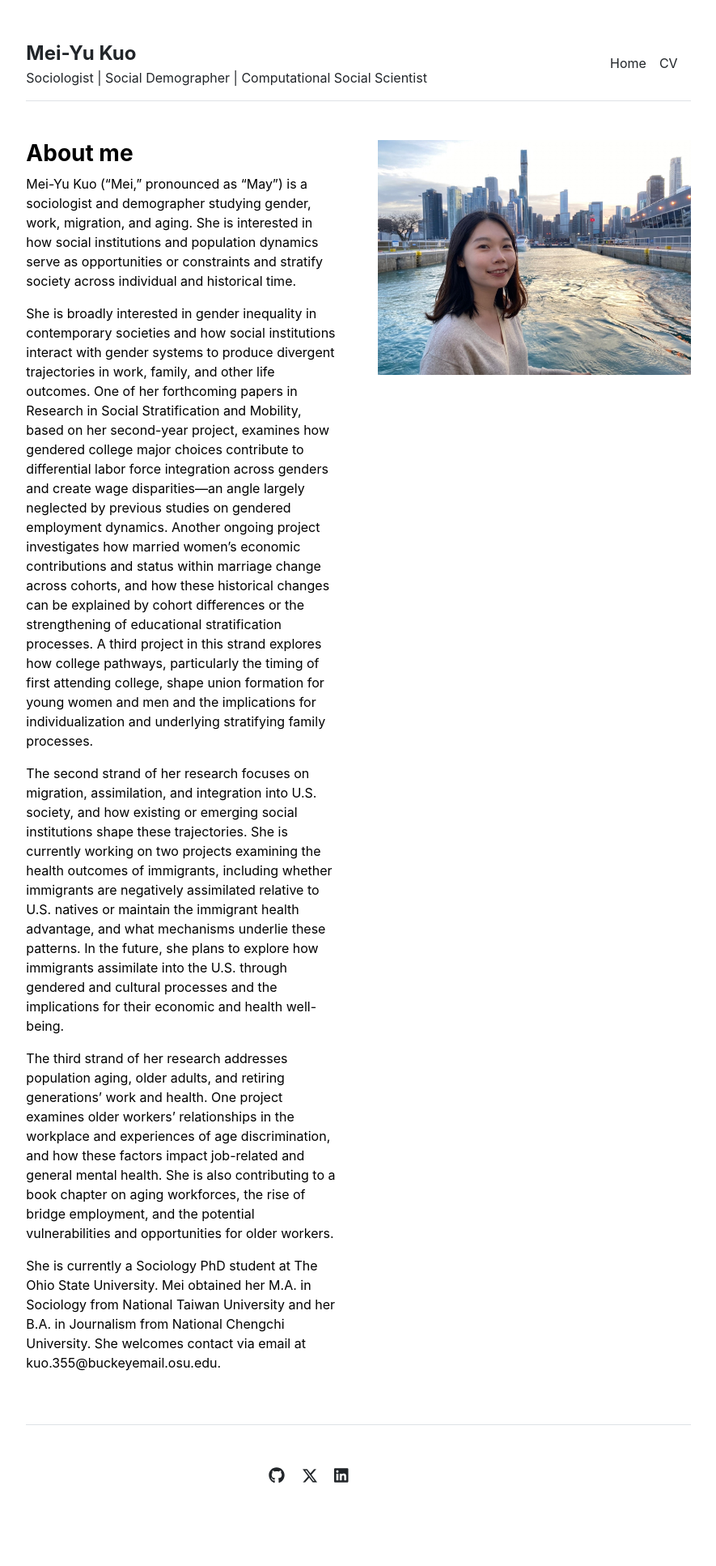
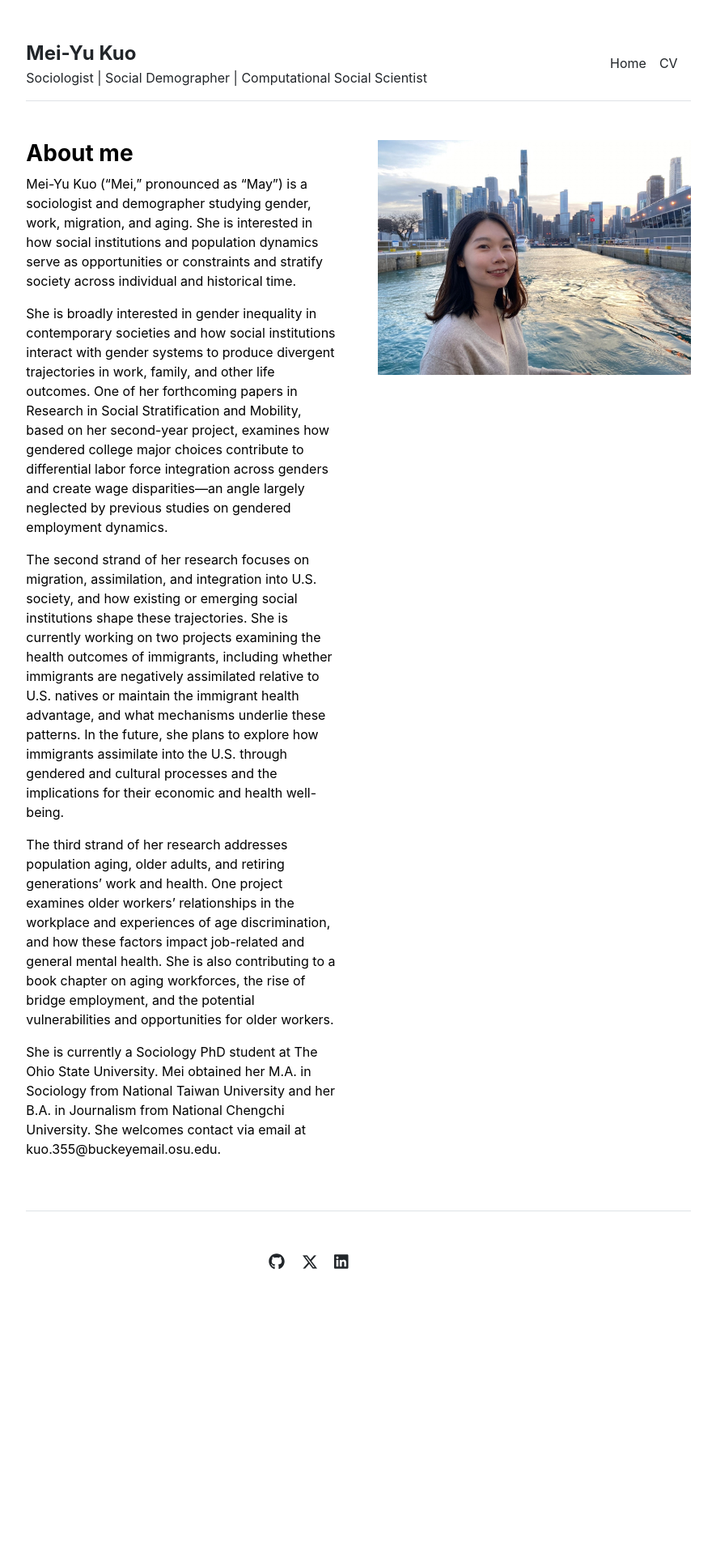
Before and after one commit to meisbase/meisbase.github.io, a Jekyll site: the page built from index.md, in a window 1280 px wide. Shown: the whole page at 81% size, without its empty margins (197-1082 px from the left). Built offline with Jekyll 4.4.1, drawn with Linux system fonts in a browser that asks for light colours; after the commit the page ends 1670 px from its top, so only the background shows below that.

Commit message:
Update index.md

```diff
--- a/index.md
+++ b/index.md
@@ -5,7 +5,7 @@ title: "Home"
 
 Mei-Yu Kuo ("Mei," pronounced as "May") is a sociologist and demographer studying gender, work, migration, and aging. She is interested in how social institutions and population dynamics serve as opportunities or constraints and stratify society across individual and historical time.
 
-She is broadly interested in gender inequality in contemporary societies and how social institutions interact with gender systems to produce divergent trajectories in work, family, and other life outcomes. One of her forthcoming papers in Research in Social Stratification and Mobility, based on her second-year project, examines how gendered college major choices contribute to differential labor force integration across genders and create wage disparities—an angle largely neglected by previous studies on gendered employment dynamics. Another ongoing project investigates how married women's economic contributions and status within marriage change across cohorts, and how these historical changes can be explained by cohort differences or the strengthening of educational stratification processes. A third project in this strand explores how college pathways, particularly the timing of first attending college, shape union formation for young women and men and the implications for individualization and underlying stratifying family processes.
+She is broadly interested in gender inequality in contemporary societies and how social institutions interact with gender systems to produce divergent trajectories in work, family, and other life outcomes. One of her forthcoming papers in Research in Social Stratification and Mobility, based on her second-year project, examines how gendered college major choices contribute to differential labor force integration across genders and create wage disparities—an angle largely neglected by previous studies on gendered employment dynamics.
 
 The second strand of her research focuses on migration, assimilation, and integration into U.S. society, and how existing or emerging social institutions shape these trajectories. She is currently working on two projects examining the health outcomes of immigrants, including whether immigrants are negatively assimilated relative to U.S. natives or maintain the immigrant health advantage, and what mechanisms underlie these patterns. In the future, she plans to explore how immigrants assimilate into the U.S. through gendered and cultural processes and the implications for their economic and health well-being.
 
```
